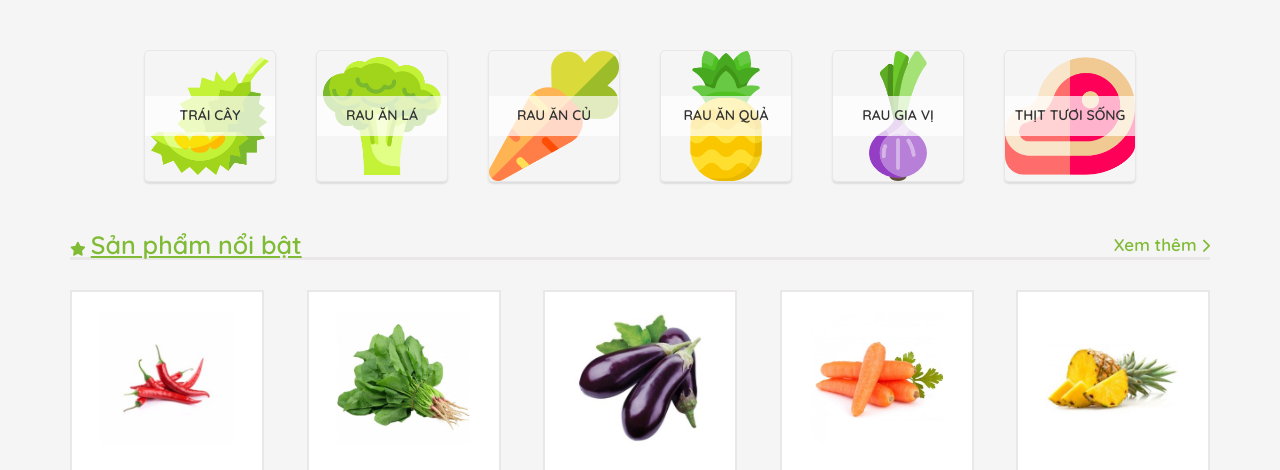
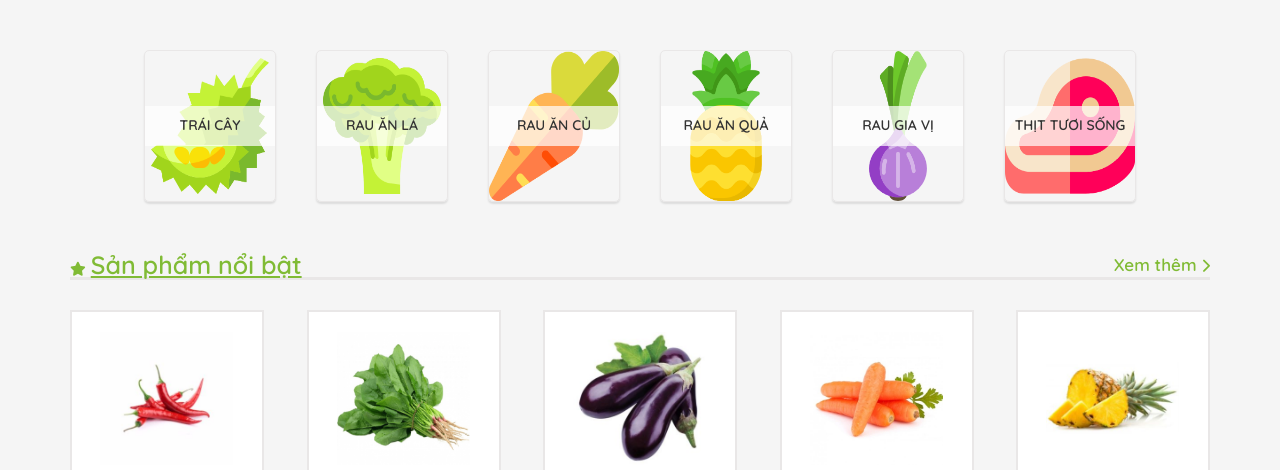
Before and after one commit to khuyen293/Static_website_project, a plain HTML site: page assets/html/products.html in a window 1280 px wide. Shown: the part 282-752 px from the top of the page. Drawn offline with nearby package versions, Linux system fonts and the light colour scheme; files whose address does not match are found by name.

Commit message:
project_web

```diff
--- a/assets/css/main.css
+++ b/assets/css/main.css
@@ -23,9 +23,8 @@
 }
 
  .mobile-menu-btn{
-  /* top: 0; */
   display: none;
-  position: absolute;
+  position: relative;
   color: var(--while-color);
 }
 
--- a/assets/css/product.css
+++ b/assets/css/product.css
@@ -4,7 +4,6 @@
   justify-content: center;
   flex-wrap: wrap;
   padding-bottom: 20px;
-  width: 100%;
 }
 
 .products__main-list {
@@ -16,10 +15,14 @@
 }
 
 .products__main-item {
-  width: 100%;
   display: flex;
-  /* justify-content: center;  */
-  height: 130px;
+  justify-content: center;
+  height: 150px;
+}
+
+.products__main-item img {
+  width: 130px;
+  height: 150px;
 }
 
 .products__main-title {
@@ -36,9 +39,7 @@
   font-weight: 600;
   color: var(--black-color);
   font-family: 'Quicksand', sans-serif;
-
-
-}
+} */
 
 .products__main-title:hover {
   background-color: var(--orange-color);
--- a/assets/css/responsive.css
+++ b/assets/css/responsive.css
@@ -1,27 +1,33 @@
 /* mobile */
 
 @media (max-width: 820px) {
+
+    .mobile-menu-btn{
+        display: block;
+    }
+
     .tb-header{
         display: block;
         line-height: 30px;
     }
 
     .tb-header-navbar{
+        display: none;
         position: absolute;
         top: 58px;
         width: 160px;
-        left: -160px;
+        left: 0;
         background-color: var(--while-color);
 
+    }
+
+    .open{
+        display: flex;
     }
 
     .navbar__item a{
         color: var(--black-color);
         padding: 8px 16px;
-    }
-
-    .mobile-menu-btn{
-        display: block;
     }
 
     .info__text{
--- a/assets/html/products.html
+++ b/assets/html/products.html
@@ -180,37 +180,49 @@
           <section class="products__section">
             <div class="products__main">
               <a href="" class="products__main-list">
-                  <img class="grid-col-6 products__main-item" src="../img/traicay.png" />
+                <div class="products__main-item">
+                  <img src="../img/traicay.png" />
+                </div>
                 <div class="products__main-title">
                   <p>TRÁI CÂY</p>
                 </div>
               </a>
               <a href="" class="products__main-list">
-                  <img class="grid-col-6 products__main-item" src="../img/rauanla.png" />
+                <div class="products__main-item">
+                  <img src="../img/rauanla.png" />
+                </div>
                 <div class="products__main-title">
                   <p>RAU ĂN LÁ</p>
                 </div>
               </a>
               <a href="" class="products__main-list">
-                  <img class="grid-col-6 products__main-item" src="../img/rauancu.png" />
+                <div class="products__main-item">
+                  <img src="../img/rauancu.png" />
+                </div>
                 <div class="products__main-title">
                   <p>RAU ĂN CỦ</p>
                 </div>
               </a>
               <a href="" class="products__main-list">
-                  <img class="grid-col-6 products__main-item" src="../img/rauanqua.png" />
+                <div class="products__main-item">
+                  <img src="../img/rauanqua.png" />
+                </div>
                 <div class="products__main-title">
                   <p>RAU ĂN QUẢ</p>
                 </div>
               </a>
               <a href="" class="products__main-list">
-                  <img class="grid-col-6 products__main-item" src="../img/raugiavi.png" />
+                <div class="products__main-item">
+                  <img src="../img/raugiavi.png" />
+                </div>
                 <div class="products__main-title">
                   <p>RAU GIA VỊ</p>
                 </div>
               </a>
               <a href="" class="products__main-list">
-                  <img class="grid-col-6 products__main-item" src="../img/thit.png" />
+                <div class="products__main-item">
+                  <img src="../img/thit.png" />
+                </div>
                 <div class="products__main-title">
                   <p>THỊT TƯƠI SỐNG</p>
                 </div>
```
Also changed, not shown: assets/js/menu.js (+14 -0 lines), index.html (+3 -10 lines).
